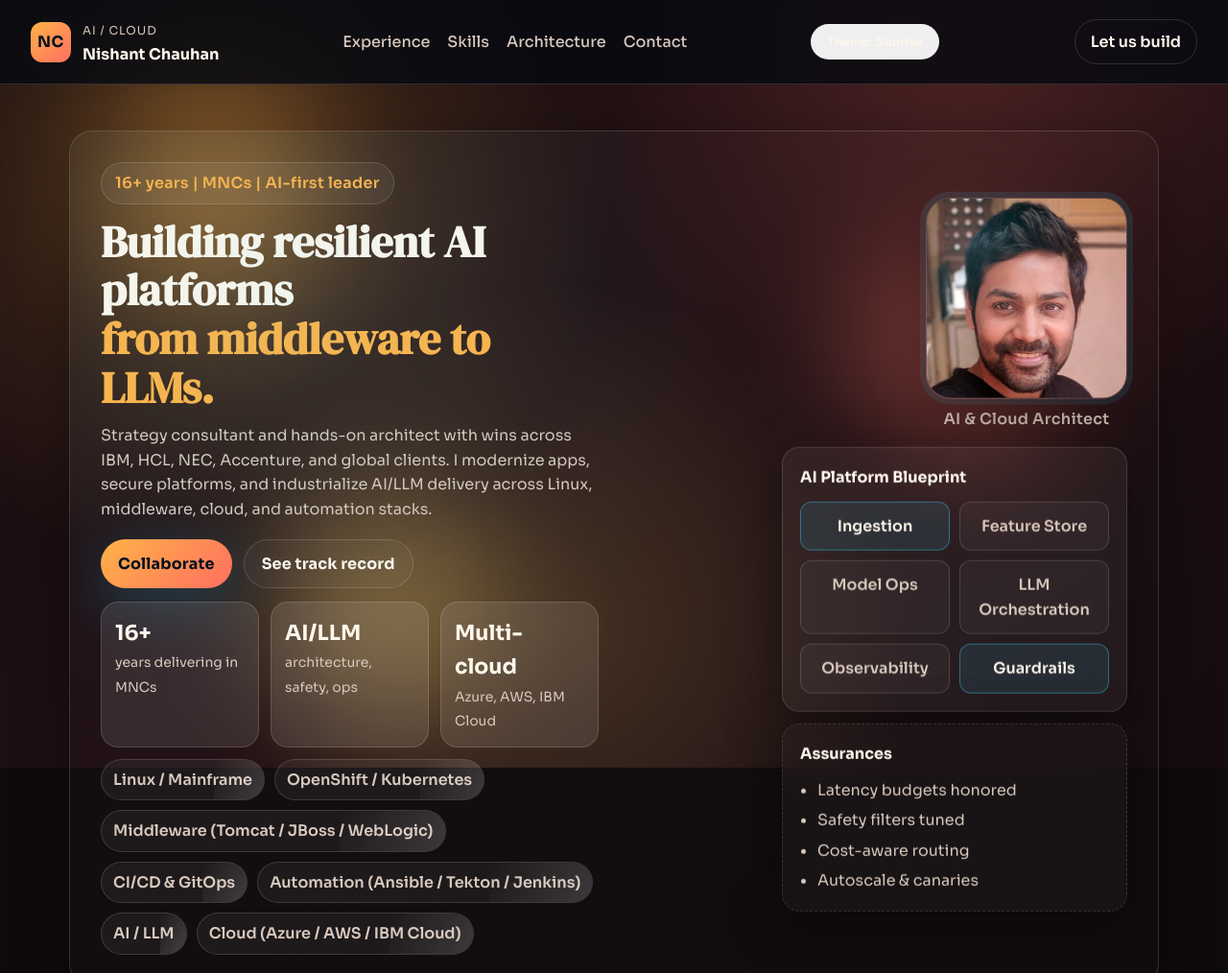
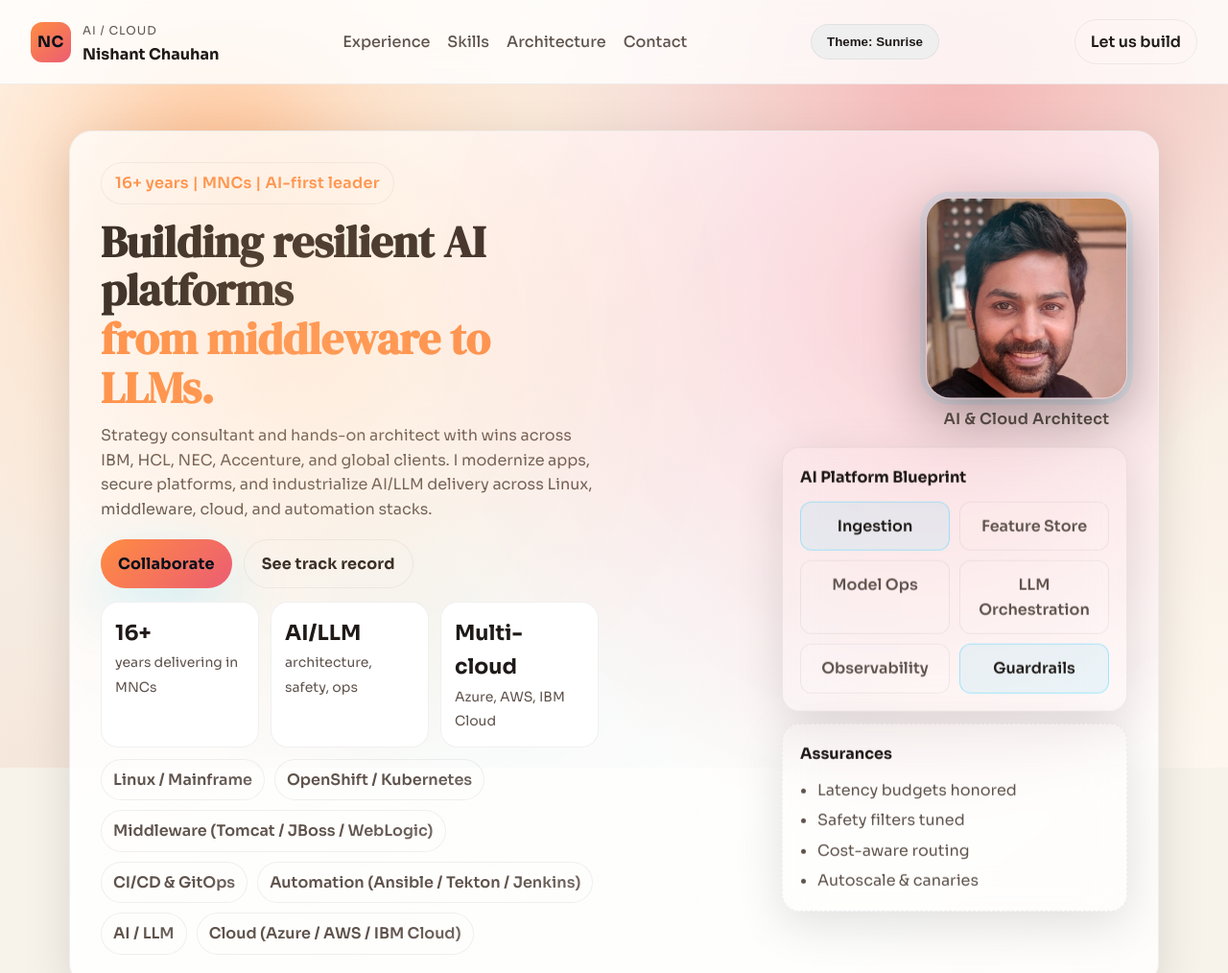
Before and after one commit to nishantchauhan04/resume, a plain HTML site: page index.html in a window 1280 px wide. Shown: the top 1014 px of the page at 96% size. Drawn offline with Linux system fonts and the light colour scheme.

Commit message:
style: lighten sunrise theme background

```diff
--- a/styles/main.css
+++ b/styles/main.css
@@ -16,16 +16,16 @@
 }
 
 :root[data-theme="sunrise"] {
-  --bg: #0f0a0c;
-  --panel: rgba(255, 255, 255, 0.05);
-  --glass: rgba(255, 255, 255, 0.1);
-  --stroke: rgba(255, 255, 255, 0.14);
-  --text: #fff7ec;
-  --muted: #d8c8bd;
-  --accent: #ffb347;
-  --accent-2: #ff6f61;
-  --accent-3: #ffd166;
-  --shadow: 0 18px 60px rgba(0, 0, 0, 0.38);
+  --bg: #f7f2ea;
+  --panel: rgba(255, 255, 255, 0.9);
+  --glass: rgba(255, 255, 255, 0.96);
+  --stroke: rgba(0, 0, 0, 0.06);
+  --text: #1f1a17;
+  --muted: #5f534c;
+  --accent: #ff8c42;
+  --accent-2: #ec5d73;
+  --accent-3: #4fa3a5;
+  --shadow: 0 14px 50px rgba(0, 0, 0, 0.12);
 }
 
 * {
@@ -71,10 +71,10 @@ a {
 }
 
 :root[data-theme="sunrise"] .bg-gradient {
-  background: radial-gradient(circle at 18% 24%, rgba(255, 179, 71, 0.22), transparent 34%),
-    radial-gradient(circle at 78% 6%, rgba(255, 111, 97, 0.2), transparent 34%),
-    radial-gradient(circle at 46% 82%, rgba(255, 209, 102, 0.16), transparent 38%),
-    linear-gradient(140deg, #160c0f 0%, #1e0f13 50%, #160c0f 100%);
+  background: radial-gradient(circle at 18% 24%, rgba(255, 195, 143, 0.5), transparent 38%),
+    radial-gradient(circle at 78% 10%, rgba(236, 93, 115, 0.35), transparent 36%),
+    radial-gradient(circle at 44% 86%, rgba(79, 163, 165, 0.32), transparent 40%),
+    linear-gradient(145deg, #fefbf7 0%, #f4e7dc 48%, #fdf7ef 100%);
 }
 
 .bg-noise {
@@ -109,6 +109,10 @@ a {
   backdrop-filter: blur(14px);
   border-bottom: 1px solid var(--stroke);
   z-index: 8;
+}
+
+:root[data-theme="sunrise"] .nav {
+  background: rgba(255, 255, 255, 0.8);
 }
 
 .brand { display: flex; align-items: center; gap: 12px; }
@@ -165,6 +169,15 @@ main { padding: 48px 32px 120px; max-width: 1200px; margin: 0 auto; }
   inset: 0;
   background: radial-gradient(circle at 20% 20%, rgba(57, 210, 255, 0.08), transparent 40%);
   pointer-events: none;
+}
+
+:root[data-theme="sunrise"] .hero {
+  background: linear-gradient(145deg, rgba(255, 255, 255, 0.92), rgba(255, 255, 255, 0.85));
+}
+
+:root[data-theme="sunrise"] .hero:before {
+  background: radial-gradient(circle at 22% 24%, rgba(255, 195, 143, 0.28), transparent 42%),
+    radial-gradient(circle at 78% 20%, rgba(236, 93, 115, 0.24), transparent 48%);
 }
 
 .hero-copy h1 {
@@ -344,6 +357,8 @@ main { padding: 48px 32px 120px; max-width: 1200px; margin: 0 auto; }
   backdrop-filter: blur(var(--blur));
 }
 
+:root[data-theme="sunrise"] .panel { background: var(--panel); }
+
 .section-head { margin-bottom: 22px; }
 .section-head h2 { font-size: clamp(26px, 4vw, 34px); margin-bottom: 8px; }
 .section-head .lede { margin-top: 6px; }
@@ -356,6 +371,8 @@ main { padding: 48px 32px 120px; max-width: 1200px; margin: 0 auto; }
   padding: 20px;
   background: rgba(255, 255, 255, 0.04);
 }
+
+:root[data-theme="sunrise"] .card { background: var(--glass); }
 .card-head { display: flex; justify-content: space-between; align-items: center; gap: 12px; margin-bottom: 10px; }
 .card-body { color: var(--muted); display: grid; gap: 8px; padding-left: 18px; }
 .card-body li { line-height: 1.55; }
@@ -392,6 +409,9 @@ main { padding: 48px 32px 120px; max-width: 1200px; margin: 0 auto; }
 }
 .impact-value { display: block; font-size: 28px; font-weight: 800; }
 .impact-label { color: #071321; }
+
+:root[data-theme="sunrise"] .impact-card { background: rgba(255, 140, 66, 0.12); }
+:root[data-theme="sunrise"] .impact-label { color: #2f2622; }
 
 .contact { display: grid; place-items: center; }
 .contact-card {
```
